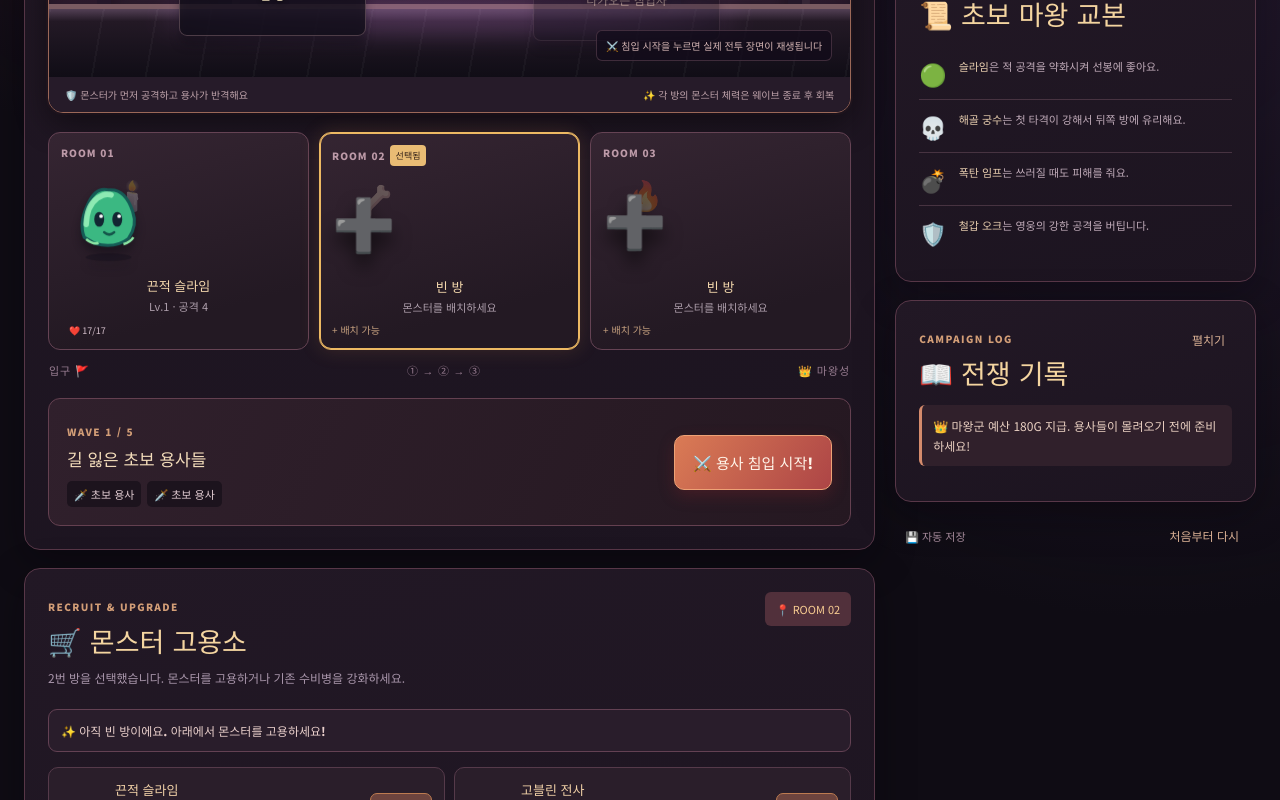
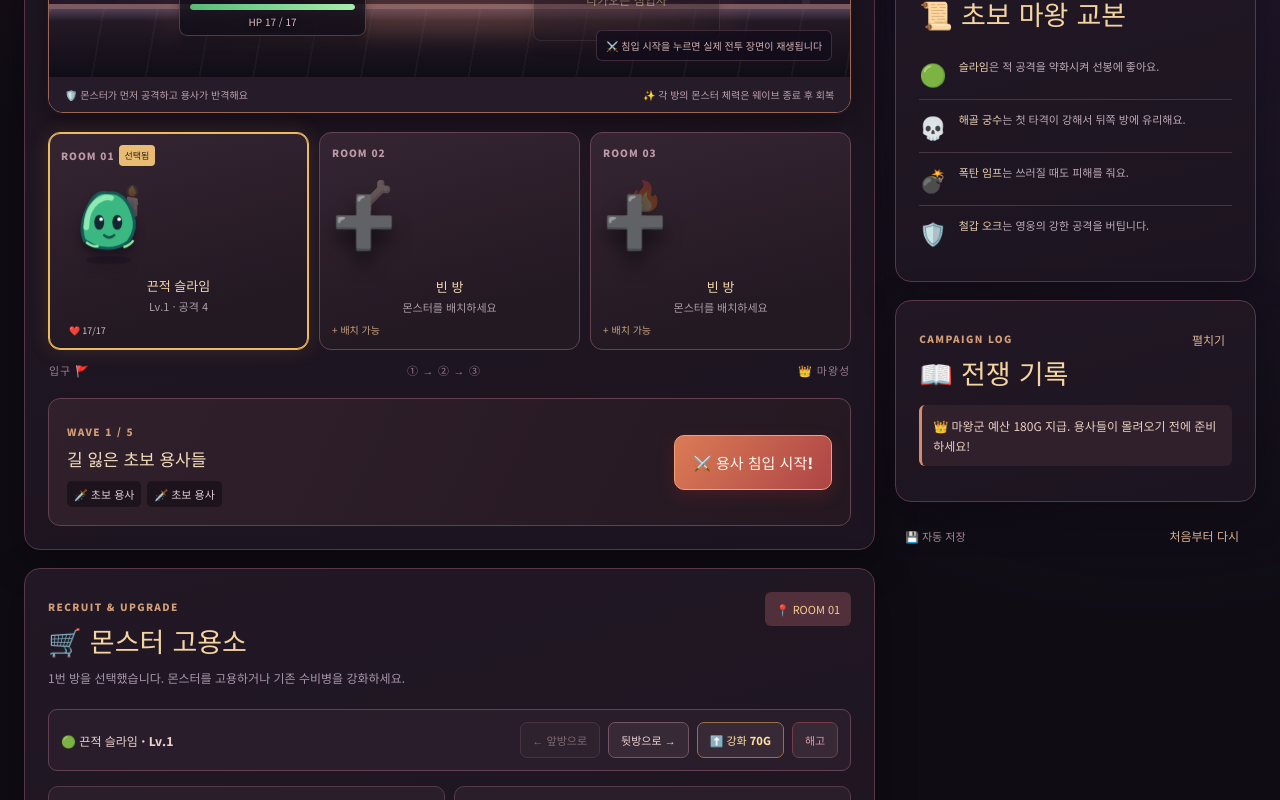
Before and after one commit to bduidohd937-beep/demon-lord-defense, a React (Vite) app: page / in a window 1280 px wide. Shown: the part 700-1500 px from the top of the page. Built offline with nearby package versions, Linux system fonts and the light colour scheme.

Commit message:
ux: spotlight first defended room when entering the battle stage

```diff
--- a/src/App.tsx
+++ b/src/App.tsx
@@ -56,7 +56,7 @@ function loadGame(): GameState {
 
 export default function App() {
   const [game, setGame] = useState<GameState>(loadGame);
-  const [selectedRoom, setSelectedRoom] = useState(1);
+  const [selectedRoom, setSelectedRoom] = useState(0);
   const [battle, setBattle] = useState<BattleReport | null>(null);
   const [frameIndex, setFrameIndex] = useState(0);
   const [fast, setFast] = useState(false);
@@ -114,7 +114,7 @@ export default function App() {
     setBattle(null);
     setFrameIndex(0);
     setGame(structuredClone(INITIAL_GAME));
-    setSelectedRoom(1);
+    setSelectedRoom(0);
   };
   const hire = (id: MonsterId) => setGame(current => hireMonster(current, selectedRoom, id));
 
```
